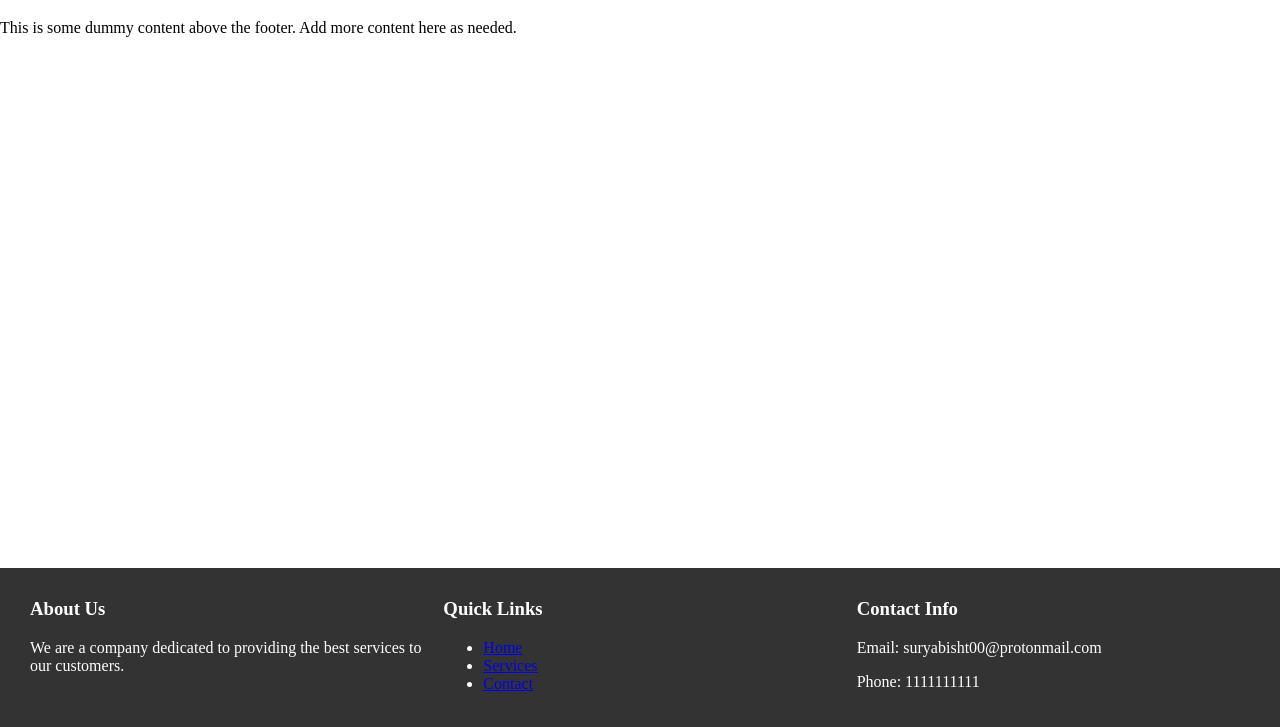
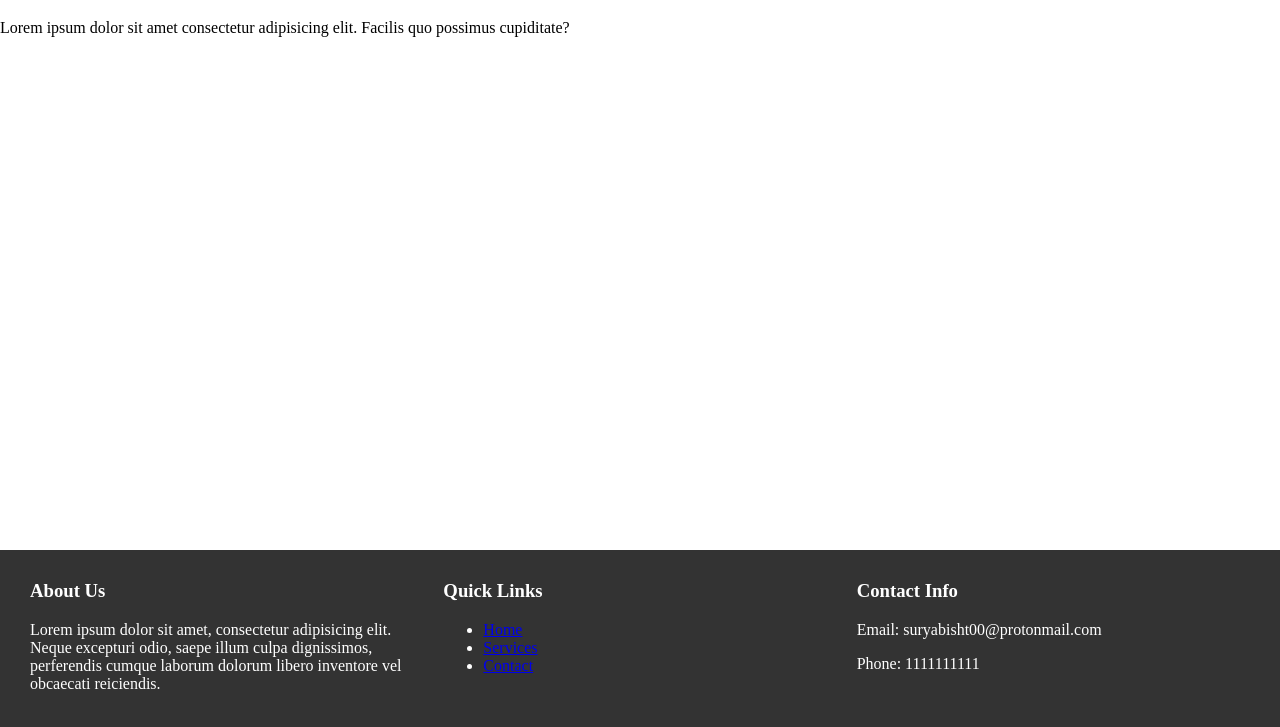
Before and after one commit to suryabisht00/web_assignment, a plain HTML site: page footer.html in a window 1280 px wide. Shown: the part 61-788 px from the top of the page. Drawn offline with Linux system fonts and the light colour scheme.

Commit message:
footer edited

```diff
--- a/footer.html
+++ b/footer.html
@@ -9,12 +9,12 @@
 <body>
     <div class="content">
         <h1>Dummy Content</h1>
-        <p>This is some dummy content above the footer. Add more content here as needed.</p>
+        <p>Lorem ipsum dolor sit amet consectetur adipisicing elit. Facilis quo possimus cupiditate?</p>
     </div>
     <footer>
         <div class="footer-section">
             <h3>About Us</h3>
-            <p>We are a company dedicated to providing the best services to our customers.</p>
+            <p>Lorem ipsum dolor sit amet, consectetur adipisicing elit. Neque excepturi odio, saepe illum culpa dignissimos, perferendis cumque laborum dolorum libero inventore vel obcaecati reiciendis.</p>
         </div>
         <div class="footer-section">
             <h3>Quick Links</h3>
```
